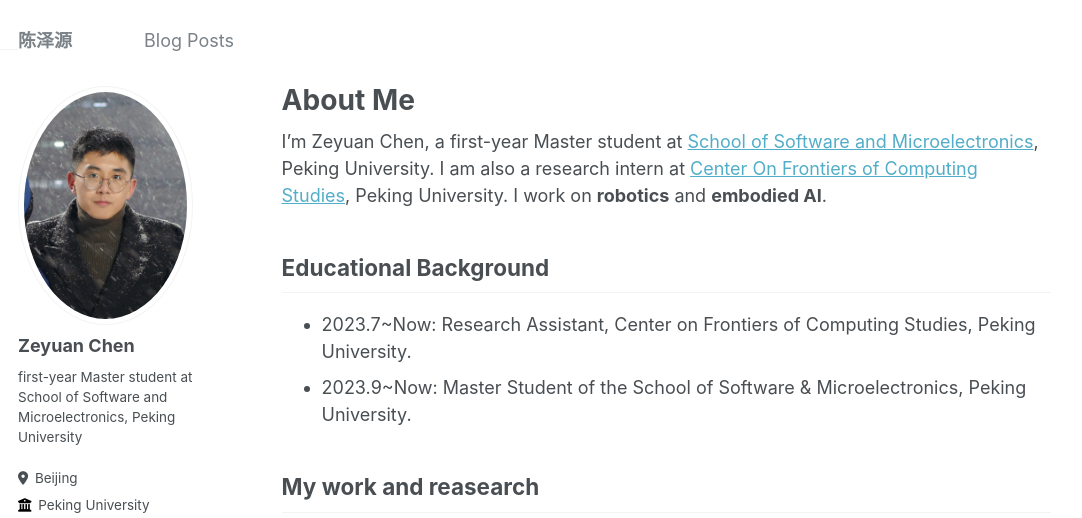
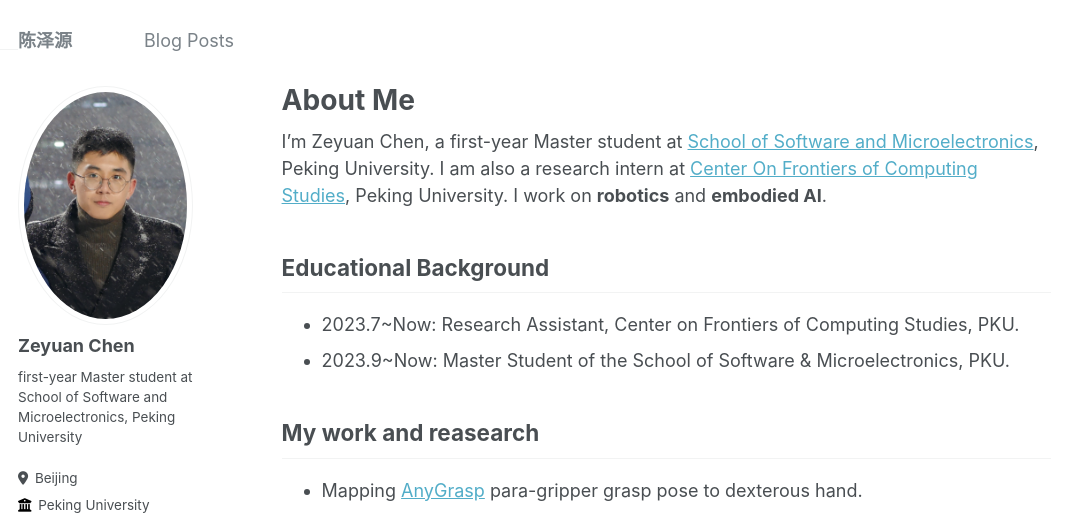
Before and after one commit to chenzyn/chenzyn.github.io, a Jekyll site: the page built from _pages/about.md, in a window 1280 px wide and 900 px high, cut to the strip 0-518 px from the top of the window. Shown: the whole strip, without its empty margins (0-1082 px from the left). Built offline with Jekyll 4.4.1, drawn with Linux system fonts in a browser that asks for light colours; some web fonts are replaced.

Commit message:
update posts

```diff
--- a/_pages/about.md
+++ b/_pages/about.md
@@ -12,8 +12,8 @@
 
 Educational Background
 ---
-- 2023.7~Now: Research Assistant, Center on Frontiers of Computing Studies, Peking University.
-- 2023.9~Now: Master Student of the School of Software & Microelectronics, Peking University.
+- 2023.7~Now: Research Assistant, Center on Frontiers of Computing Studies, PKU.
+- 2023.9~Now: Master Student of the School of Software & Microelectronics, PKU.
 
 
 My work and reasearch
```
